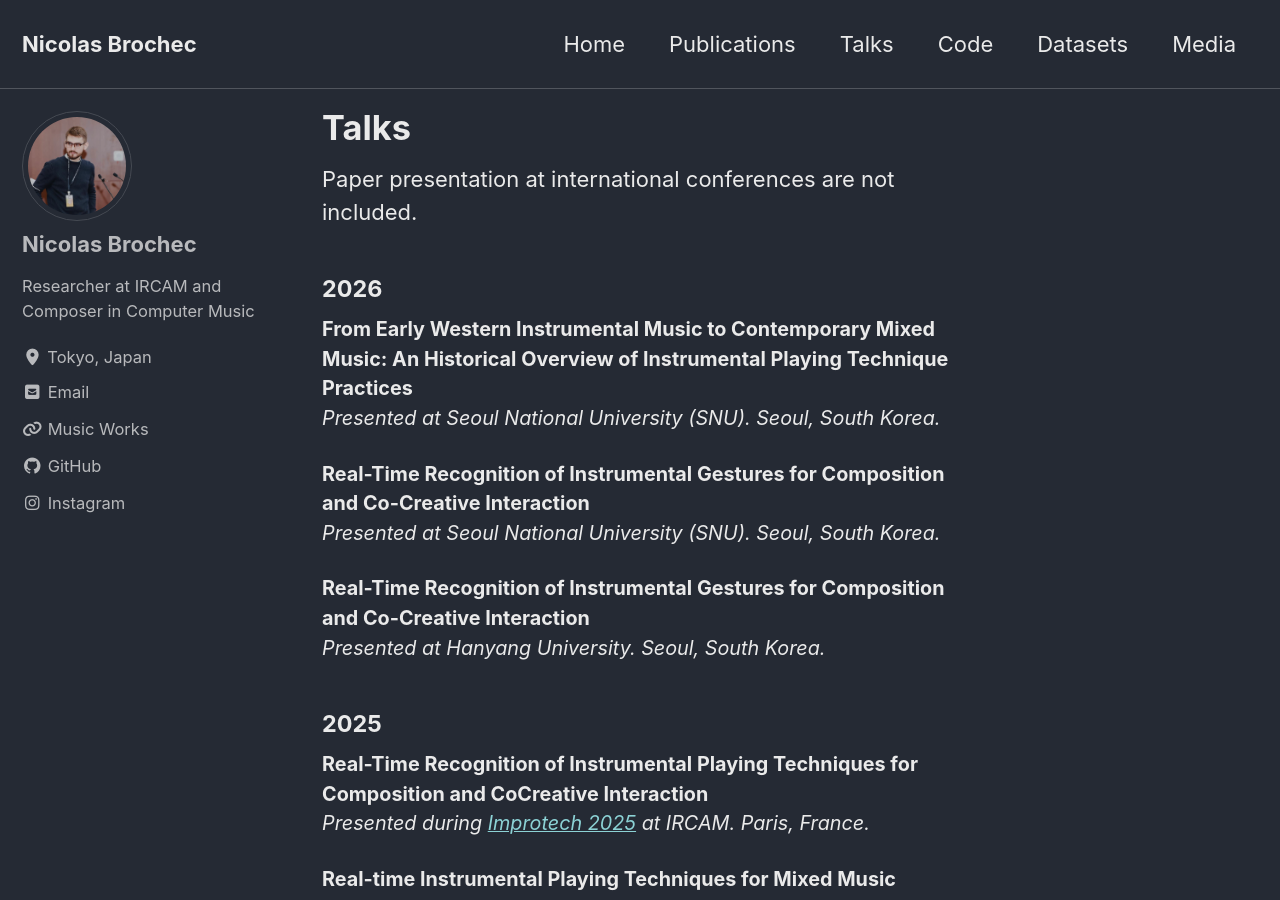
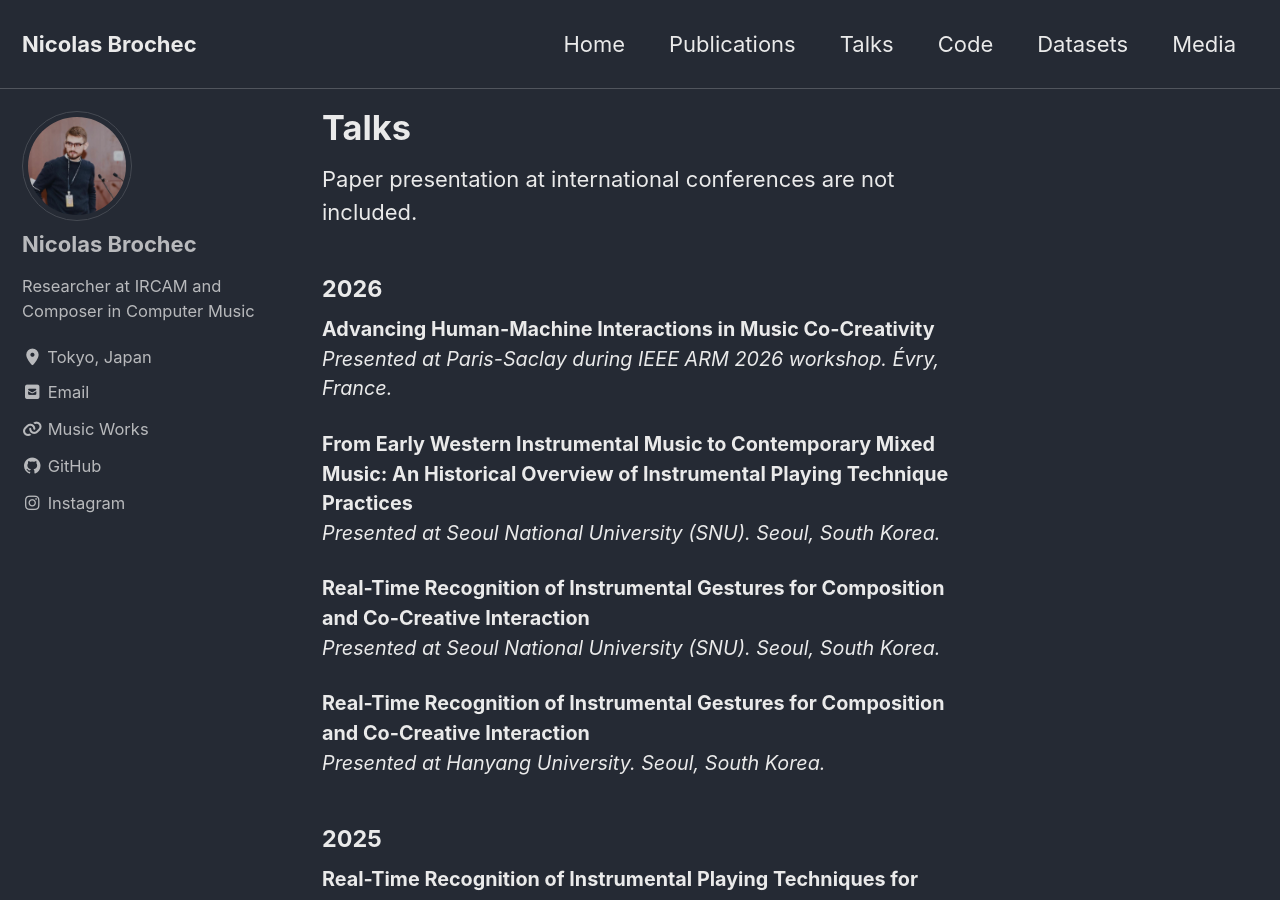
Before and after one commit to nbrochec/nbrochec.github.io, a Jekyll site: the page built from _pages/talks.md, in a window 1280 px wide and 900 px high. Built offline with Jekyll 4.4.1, drawn with Linux system fonts in a browser that asks for light colours; cached includes are drawn as plain includes.

Commit message:
add talk

```diff
--- a/_pages/talks.md
+++ b/_pages/talks.md
@@ -8,6 +8,11 @@ author_profile: true
 Paper presentation at international conferences are not included.
 
 <h4>2026</h4>
+<p style="font-size: 90%;">
+<b>Advancing Human-Machine Interactions in Music Co-Creativity</b><br>
+<i>Presented at Paris-Saclay during IEEE ARM 2026 workshop. Évry, France.</i>
+</p>
+
 <p style="font-size: 90%;">
 <b>From Early Western Instrumental Music to Contemporary Mixed Music: An Historical Overview of Instrumental Playing Technique Practices</b><br>
 <i>Presented at Seoul National University (SNU). Seoul, South Korea.</i>
```
